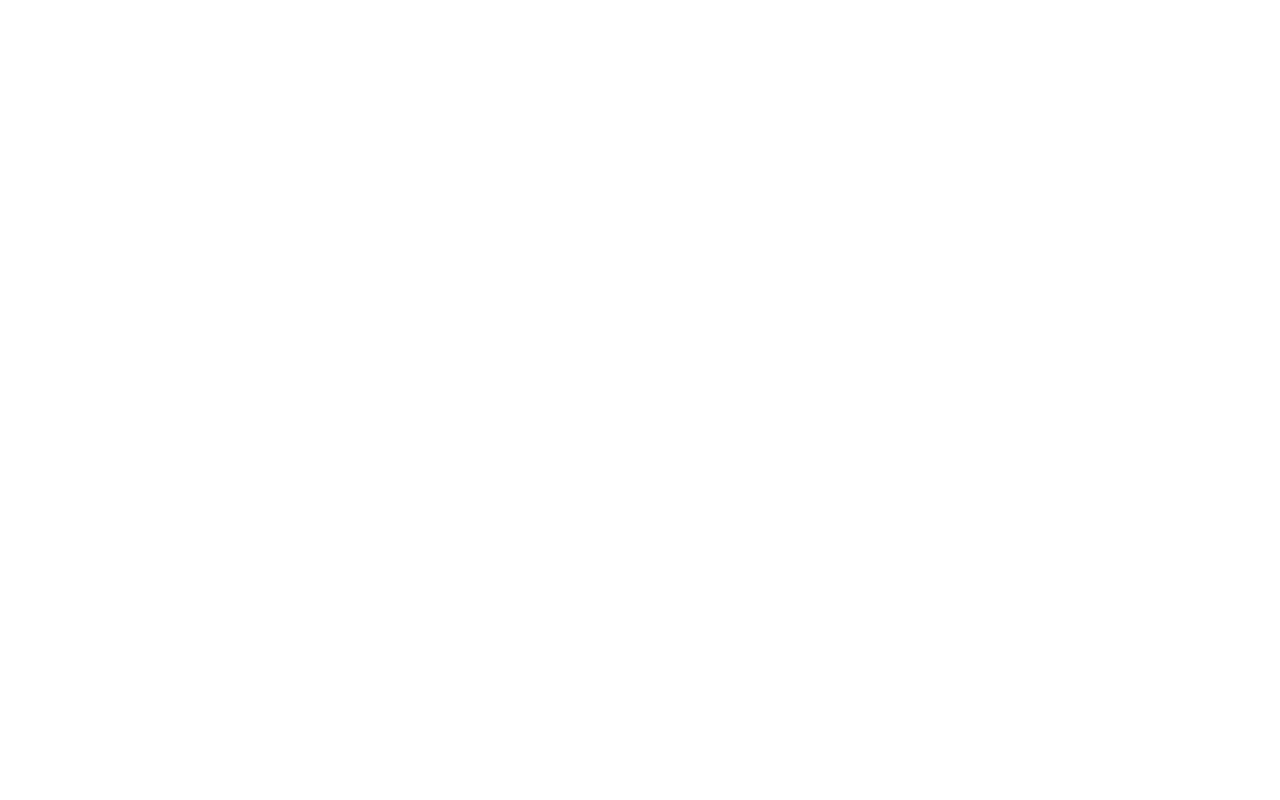
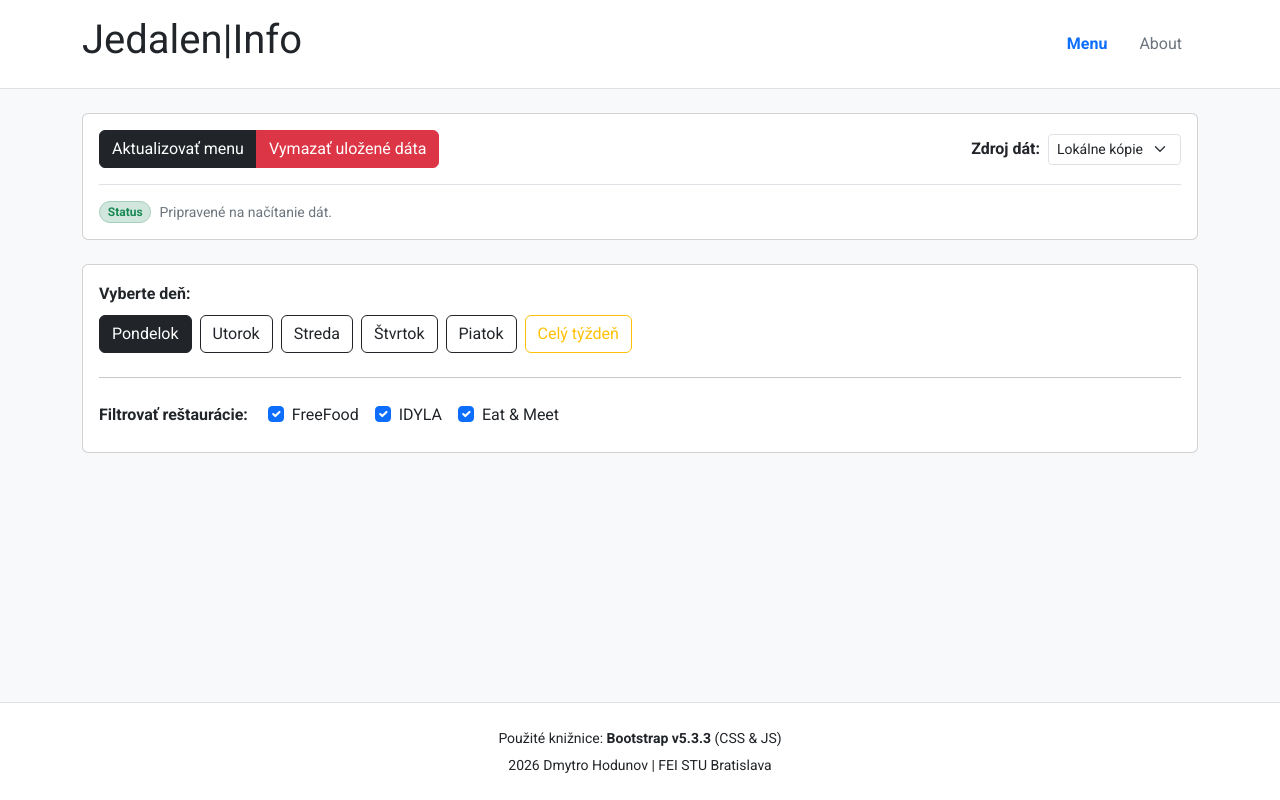
Before and after one commit to Dommesstoss/webte_dmytro_hodunov, a plain HTML site: page Z2_hodunov/index.html in a window 1280 px wide. Drawn offline with nearby package versions, Linux system fonts and the light colour scheme.

Commit message:
index.html + style.css

```diff
--- a/Z2_hodunov/css/style.css
+++ b/Z2_hodunov/css/style.css
@@ -1,9 +1,25 @@
 :root{
 
-/*colors*/
---color_1: #0f172a;
+/*space*/
+--space4: 0.25rem;
+--space8: 0.5rem;
+--space12: 0.75rem;
+--space16: 1rem;
+--space20: 1.25rem;
+--space24: 1.5rem;
+--space28: 1.75rem;
+--space32: 2rem;
+
+/*rotation*/
+--radius4: 0.25rem;
+--radius6: 0.375rem;
+--radius8: 0.5rem;
+--radius16: 1rem;
+--radius_full: 9999px;
 
 }
+
+
 
 
 /* roboto-regular - cyrillic_latin_latin-ext_math_symbols */
@@ -22,3 +38,54 @@
     font-weight: 700;
     src: url('../fonts/roboto-v51-cyrillic_latin_latin-ext_math_symbols-700.woff2') format('woff2'); /* Chrome 36+, Opera 23+, Firefox 39+, Safari 12+, iOS 10+ */
   }
+
+body {
+  font-family: 'Roboto', sans-serif;
+  line-height: 1.6;
+  min-height: 100vh;
+  display: flex;
+  flex-direction: column;
+}
+
+main {
+  flex: 1;
+}
+
+.menu-item {
+  transition: background-color 0.2s ease, transform 0.1s ease;
+  border-radius: var(--radius6);
+  padding: var(--space8) var(--space12);
+  margin-bottom: var(--space8);
+  background-color: #f8f9fa;
+}
+
+.menu-item:hover {
+  background-color: #f1f3f5;
+}
+
+.menu-item-soup {
+  border-left: 4px solid #ffc107;
+}
+
+.menu-item-main {
+  border-left: 4px solid #0d6efd;
+}
+
+.menu-price {
+  font-weight: 600;
+  color: #198754;
+  background-color: #ffffff;
+  border: 1px solid #dee2e6;
+  border-radius: var(--radius4);
+  padding: var(--space4) var(--space8);
+  white-space: nowrap;
+}
+
+.menu-empty-message {
+  padding: 1.5rem;
+  text-align: center;
+  color: #6c757d;
+  font-style: italic;
+  background-color: #fdfdfe;
+  border-radius: var(--radius6);
+}
--- a/Z2_hodunov/index.html
+++ b/Z2_hodunov/index.html
@@ -0,0 +1,112 @@
+<!DOCTYPE html>
+<html lang="sk">
+    <head>
+        <meta charset="UTF-8">
+        <meta name="viewport" content="width=device-width, initial-scale=1.0">
+        <title>Obedove menu v okoli FEI STU</title>
+
+        <link rel="icon" href="restaurant.ico" type="image/x-icon">
+
+        <link href="https://cdn.jsdelivr.net/npm/bootstrap@5.3.3/dist/css/bootstrap.min.css" rel="stylesheet">
+
+        <link rel="stylesheet" href="css/style.css">
+    </head>
+    <body class ="bg-light">
+        <header class ="bg-white border-bottom py-3 mb-4">
+            <div class="container d-flex justify-content-between align-items-center">
+                <h1>Jedalen|Info</h1>
+                <nav>
+                    <ul class="nav">
+                        <li class="nav-item"><a href="index.html" class="nav-link active fw-bold" aria-current="page">Menu</a></li>
+                        <li class="nav-item"><a href="pages/about.html" class="nav-link text-secondary">About</a></li>
+                    </ul>
+                </nav>
+            </div>
+        </header>
+        <main class="container">
+            <section class="card p-3 mb-4">
+                <div class="row align-items-center g-3">
+
+                    <div class="col-12 col-md-auto">
+                        <div class="btn-group" role="group">
+                            <button type="button" id="refresh_info" class="btn btn-dark">Aktualizovať menu</button>
+                            <button type="button" id="delete_info" class="btn btn-danger">Vymazať uložené dáta</button>
+                        </div>
+                    </div>
+
+                    <div class="col-12 col-md-auto ms-md-auto d-flex align-items-center gap-2">
+                        <label for="source-toggle" class="form-label m-0 fw-semibold">Zdroj dát:</label>
+                        <select id="source-toggle" class="form-select form-select-sm w-auto">
+                          <option value="local" selected>Lokálne kópie </option>
+                          <option value="live">Živé načítanie </option>
+                        </select>
+                      </div>
+                </div>
+
+                <div class="border-top mt-3 pt-3 d-flex align-items-center gap-2">
+                    <div id="loading-spinner" class="spinner-border spinner-border-sm text-primary d-none" role="status">
+                        <span class="visually-hidden">Načítavam...</span>
+                    </div>
+
+                    <span class="badge bg-success-subtle text-success border border-success-subtle rounded-pill">Status</span>
+                    <p id="status-message" class="text-secondary small m-0">
+                      Pripravené na načítanie dát.
+                    </p>
+                </div>
+            </section>
+
+            <section class="card p-3 mb-4">
+                <div class="mb-3">
+                    <label class="form-label fw-bold d-block mb-2">Vyberte deň:</label>
+                    <div class="d-flex flex-wrap gap-2" id="days" role="group" aria-label="Výber dňa v týždni">
+                        <button type="button" data-day="0" class="btn btn-outline-dark active">Pondelok</button>
+                        <button type="button" data-day="1" class="btn btn-outline-dark">Utorok</button>
+                        <button type="button" data-day="2" class="btn btn-outline-dark">Streda</button>
+                        <button type="button" data-day="3" class="btn btn-outline-dark">Štvrtok</button>
+                        <button type="button" data-day="4" class="btn btn-outline-dark">Piatok</button>
+                        <button type="button" data-day="all" class="btn btn-outline-warning">Celý týždeň</button>
+                    </div>
+                </div>
+
+                <hr class="my-2">
+
+                <div class="pt-3">
+                    <span class="fw-bold me-3 d-inline-block mb-2">Filtrovať reštaurácie:</span>
+                    <div class="d-inline-flex flex-wrap gap-3">
+                        <div class="form-check form-check-inline m-0">
+                            <input class="form-check-input filter-restaurant" type="checkbox" id="filter-freefood" value="freefood" checked>
+                            <label class="form-check-label" for="filter-freefood">FreeFood</label>
+                        </div>
+                        <div class="form-check form-check-inline m-0">
+                            <input class="form-check-input filter-restaurant" type="checkbox" id="filter-idyla" value="idyla" checked>
+                            <label class="form-check-label" for="filter-idyla">IDYLA</label>
+                        </div>
+                        <div class="form-check form-check-inline m-0">
+                            <input class="form-check-input filter-restaurant" type="checkbox" id="filter-eat" value="eat" checked>
+                            <label class="form-check-label" for="filter-eat">Eat & Meet</label>
+                        </div>
+                    </div>
+                </div>
+            </section>
+
+            <section id="menu-container" class=" row g-4 mb-5">
+
+            </section>
+        </main>
+
+        <footer class="bg-white border-top py-4 mt-auto">
+            <div class="container text-center text-dark small">
+                <p class="mb-1">Použité knižnice: <span class="fw-semibold text-dark">Bootstrap v5.3.3</span> (CSS &amp; JS)</p>
+
+                <p class="m-0">2026 Dmytro Hodunov | FEI STU Bratislava</p>
+            </div>
+        </footer>
+
+
+        <script src="https://code.jquery.com/jquery-3.7.1.min.js"></script>
+
+        <script src="https://cdn.jsdelivr.net/npm/bootstrap@5.3.3/dist/js/bootstrap.bundle.min.js"></script>
+
+        <script src="js/script.js"></script>
+    </body>
+</html>
```
